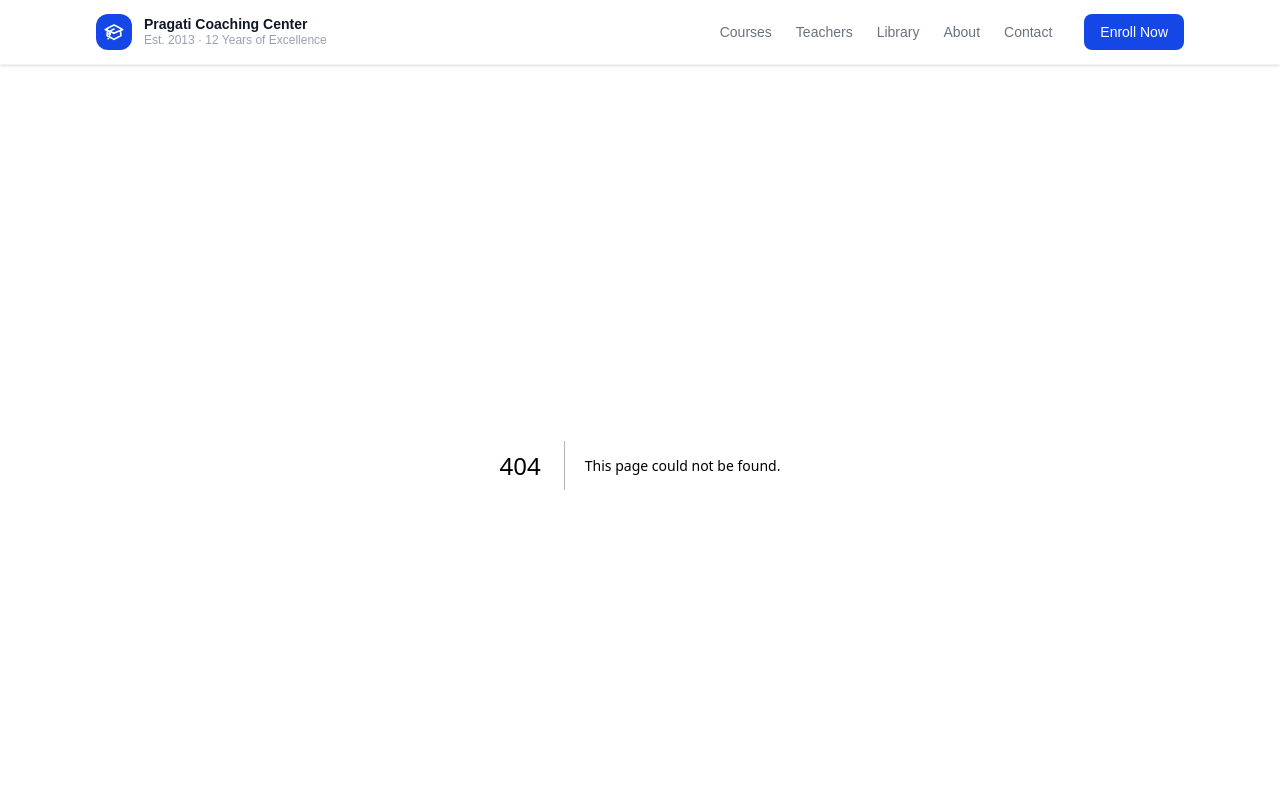
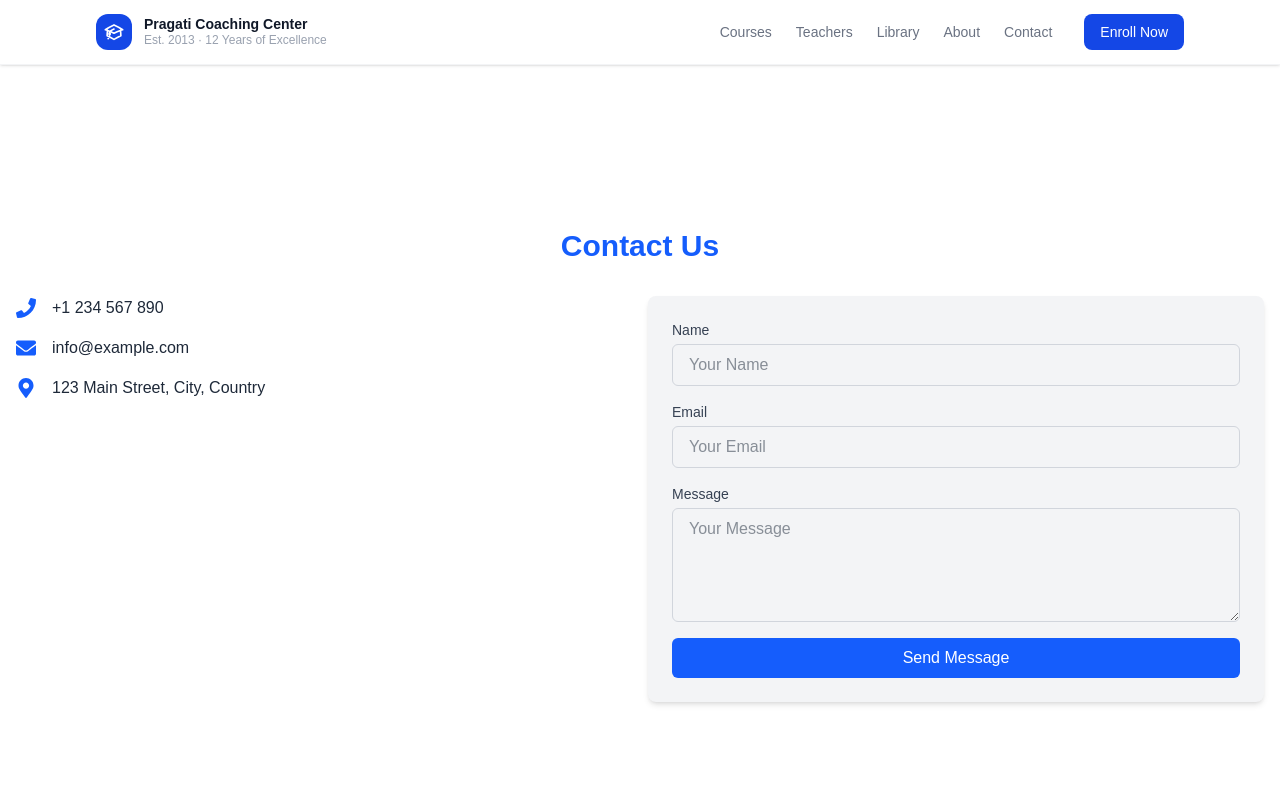
Before and after one commit to umesh37kr/pragati-coaching, a Next.js app: page /contact in a window 1280 px wide. Before the commit this address had no page. Shown: the top 800 px of the page. Built offline with nearby package versions, Linux system fonts and the light colour scheme.

Commit message:
add contact page

```diff
--- /dev/null
+++ b/app/contact/page.tsx
@@ -0,0 +1,87 @@
+"use client";
+import { FaPhone, FaEnvelope, FaMapMarkerAlt } from "react-icons/fa";
+
+const ContactPage = () => {
+  return (
+    <div className="bg-white text-gray-800 min-h-screen flex items-center justify-center">
+      <div className="container mx-auto px-4 py-8">
+        <h1 className="text-3xl font-bold text-center mb-8 text-blue-600">
+          Contact Us
+        </h1>
+        <div className="grid grid-cols-1 md:grid-cols-2 gap-4">
+          {/* Contact Details */}
+          <div className="space-y-4">
+            <div className="flex items-center">
+              <FaPhone className="text-blue-600 text-xl mr-4" />
+              <span>+1 234 567 890</span>
+            </div>
+            <div className="flex items-center">
+              <FaEnvelope className="text-blue-600 text-xl mr-4" />
+              <span>info@example.com</span>
+            </div>
+            <div className="flex items-center">
+              <FaMapMarkerAlt className="text-blue-600 text-xl mr-4" />
+              <span>123 Main Street, City, Country</span>
+            </div>
+          </div>
+
+          {/* Contact Form */}
+          <div className="bg-gray-100 p-6 rounded-lg shadow-md">
+            <form>
+              <div className="mb-4">
+                <label
+                  htmlFor="name"
+                  className="block text-sm font-medium text-gray-700"
+                >
+                  Name
+                </label>
+                <input
+                  type="text"
+                  id="name"
+                  className="mt-1 block w-full px-4 py-2 border border-gray-300 rounded-md focus:ring-blue-500 focus:border-blue-500"
+                  placeholder="Your Name"
+                />
+              </div>
+              <div className="mb-4">
+                <label
+                  htmlFor="email"
+                  className="block text-sm font-medium text-gray-700"
+                >
+                  Email
+                </label>
+                <input
+                  type="email"
+                  id="email"
+                  className="mt-1 block w-full px-4 py-2 border border-gray-300 rounded-md focus:ring-blue-500 focus:border-blue-500"
+                  placeholder="Your Email"
+                />
+              </div>
+              <div className="mb-4">
+                <label
+                  htmlFor="message"
+                  className="block text-sm font-medium text-gray-700"
+                >
+                  Message
+                </label>
+                <textarea
+                  id="message"
+                  rows={4}
+                  className="mt-1 block w-full px-4 py-2 border border-gray-300 rounded-md focus:ring-blue-500 focus:border-blue-500"
+                  placeholder="Your Message"
+                ></textarea>
+              </div>
+              <button
+                type="submit"
+                className="w-full bg-blue-600 text-white py-2 px-4 rounded-md hover:bg-blue-700 focus:outline-none focus:ring-2 focus:ring-blue-500 focus:ring-offset-2"
+              >
+                Send Message
+              </button>
+            </form>
+          </div>
+        </div>
+      </div>
+    </div>
+  );
+};
+
+export default ContactPage;
```
